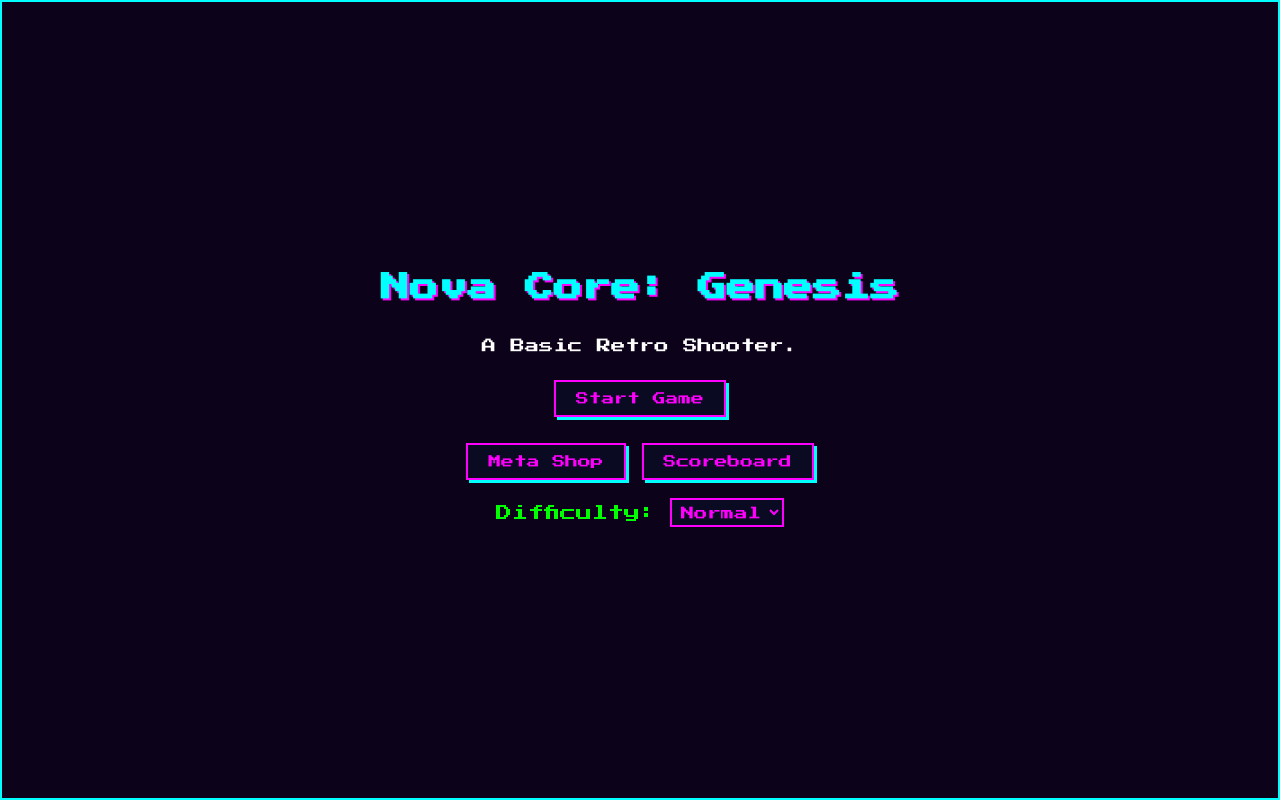
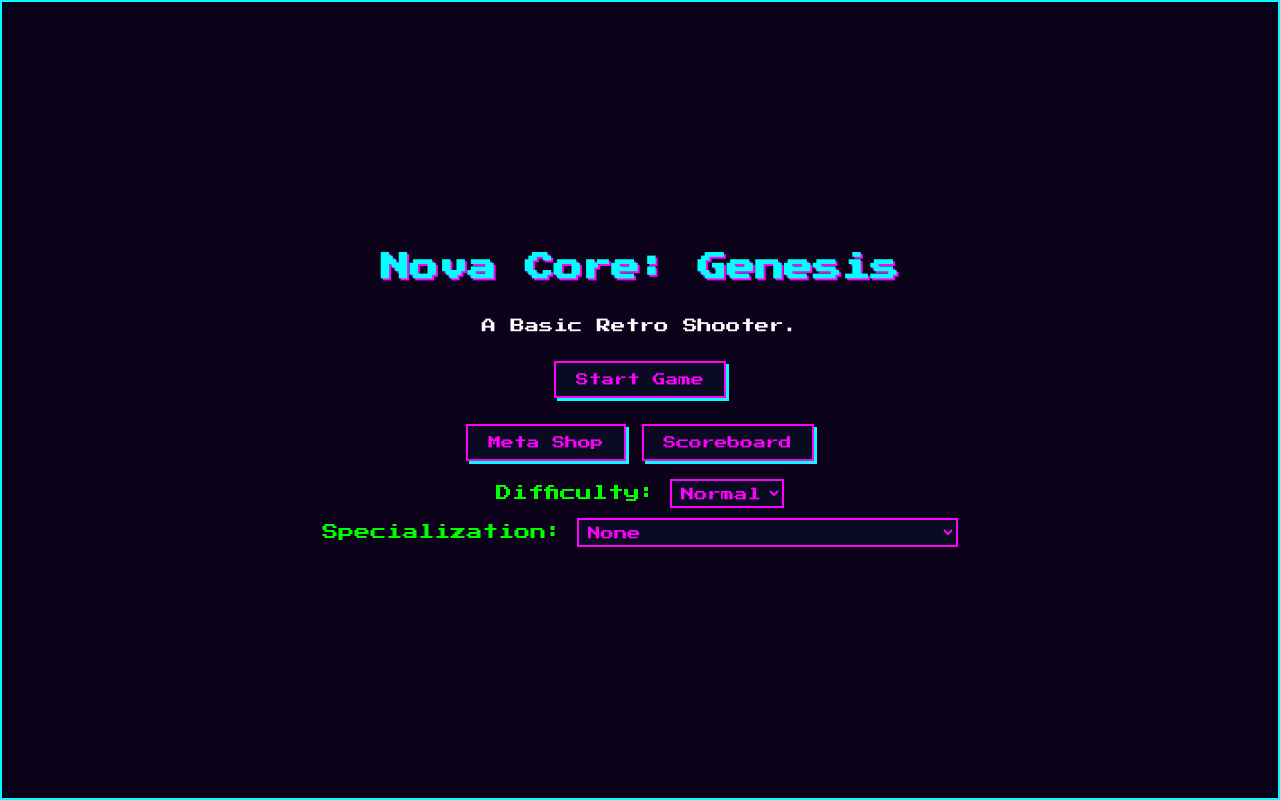
Before and after one commit to nERoX1329/NovaCore, a plain HTML site: page index.html in a window 1280 px wide. Drawn offline with Linux system fonts and the light colour scheme.

Commit message:
Add starting specialization selection

```diff
--- a/index.html
+++ b/index.html
@@ -23,6 +23,10 @@
                 <option value="0.7">Easy</option>
                 <option value="1.5">Hard</option>
             </select>
+        </div>
+        <div class="menu-row">
+            <label for="startingSpecSelect">Specialization:</label>
+            <select id="startingSpecSelect"></select>
         </div>
     </div>
 
--- a/main.js
+++ b/main.js
@@ -31,6 +31,7 @@
     const metaUpgradesContainer = document.getElementById('metaUpgrades');
     const scoreboardList = document.getElementById('scoreboardList');
     const difficultySelect = document.getElementById('difficultySelect');
+    const startingSpecSelect = document.getElementById('startingSpecSelect');
     const pauseOverlay = document.getElementById('pauseOverlay');
     const resumeButton = document.getElementById('resumeButton');
     const quitButton = document.getElementById('quitButton');
@@ -86,6 +87,7 @@
     const BASE_REROLLS_PER_CHOICE = 3;
     // Track chosen class specializations for the current run
     let chosenSpecializations = [];
+    let selectedStartingSpecialization = null;
     let activeRandomEvent = null;
     let nextRandomEventTime = 30000;
 
@@ -495,6 +497,7 @@
                 if (a.unlocks && !unlockedClasses.includes(a.unlocks)) {
                     unlockedClasses.push(a.unlocks);
                     localStorage.setItem(unlockedClassesKey, JSON.stringify(unlockedClasses));
+                    updateSpecializationMenu();
                 }
                 showAchievement(`Achievement Unlocked: ${a.name}`);
             }
@@ -749,6 +752,14 @@
         }
         if (metaUpgrades.luck_bonus) {
             player.luckFactor *= 1 + metaUpgrades.luck_bonus * 0.05;
+        }
+
+        if (selectedStartingSpecialization) {
+            const spec = CLASS_SPECIALIZATIONS.find(s => s.id === selectedStartingSpecialization);
+            if (spec && isClassUnlocked(spec.id)) {
+                spec.apply(player);
+                if (!chosenSpecializations.includes(spec.id)) chosenSpecializations.push(spec.id);
+            }
         }
     }
 
@@ -2145,6 +2156,10 @@
             console.error("Canvas or Context not found! Game cannot start.");
             return;
         }
+        if (startingSpecSelect) {
+            const val = startingSpecSelect.value;
+            selectedStartingSpecialization = val ? val : null;
+        }
         resetRunVariables();
         nextBossMinute = 5;
         player.difficultyMultiplier = parseFloat(difficultySelect ? difficultySelect.value : '1');
@@ -2278,6 +2293,8 @@
         } else { console.error("Error: Screen not found - " + screenName); return; }
         gameState = screenName;
 
+        if (screenName === 'startMenu') updateSpecializationMenu();
+
         if (gameUi) {
             if (screenName === 'game') gameUi.classList.remove('hidden');
             else gameUi.classList.add('hidden');
@@ -2443,6 +2460,24 @@
         });
     }
 
+    function updateSpecializationMenu() {
+        if (!startingSpecSelect) return;
+        startingSpecSelect.innerHTML = '';
+        const noneOpt = document.createElement('option');
+        noneOpt.value = '';
+        noneOpt.textContent = 'None';
+        startingSpecSelect.appendChild(noneOpt);
+
+        CLASS_SPECIALIZATIONS.forEach(spec => {
+            const opt = document.createElement('option');
+            opt.value = spec.id;
+            opt.textContent = spec.name + (isClassUnlocked(spec.id) ? '' : ' (Locked)');
+            if (!isClassUnlocked(spec.id)) opt.disabled = true;
+            startingSpecSelect.appendChild(opt);
+        });
+    }
+
     updateMetaShopUI();
     updateScoreboardUI();
+    updateSpecializationMenu();
     switchScreen('startMenu');
--- a/style.css
+++ b/style.css
@@ -171,7 +171,21 @@
     margin-left: 6px;
 }
 
+#startingSpecSelect {
+    background-color: var(--secondary-color);
+    border: 2px solid var(--primary-color);
+    color: var(--primary-color);
+    padding: 5px;
+    font-family: var(--font-main);
+    margin-left: 6px;
+}
+
 #difficultySelect option {
+    background-color: var(--secondary-color);
+    color: var(--primary-color);
+}
+
+#startingSpecSelect option {
     background-color: var(--secondary-color);
     color: var(--primary-color);
 }
```
